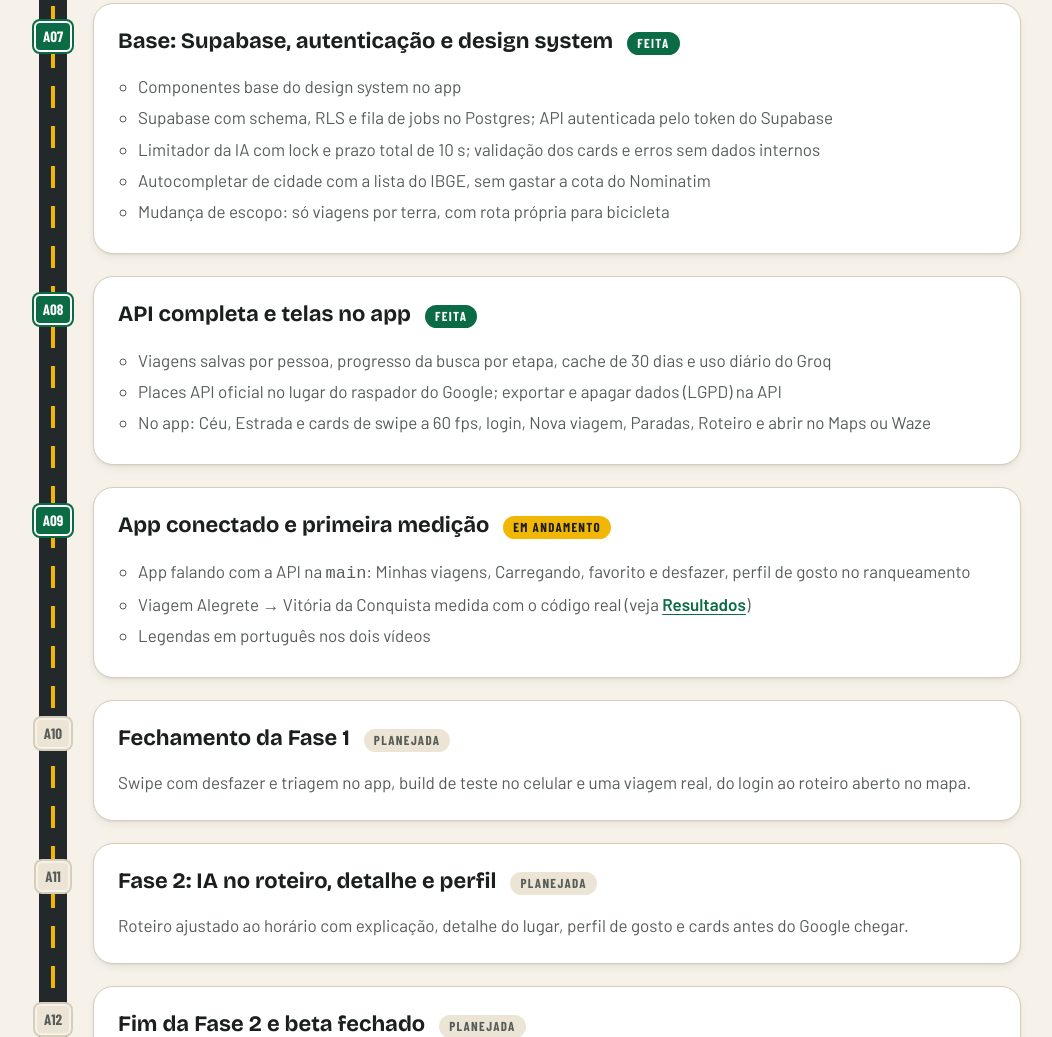
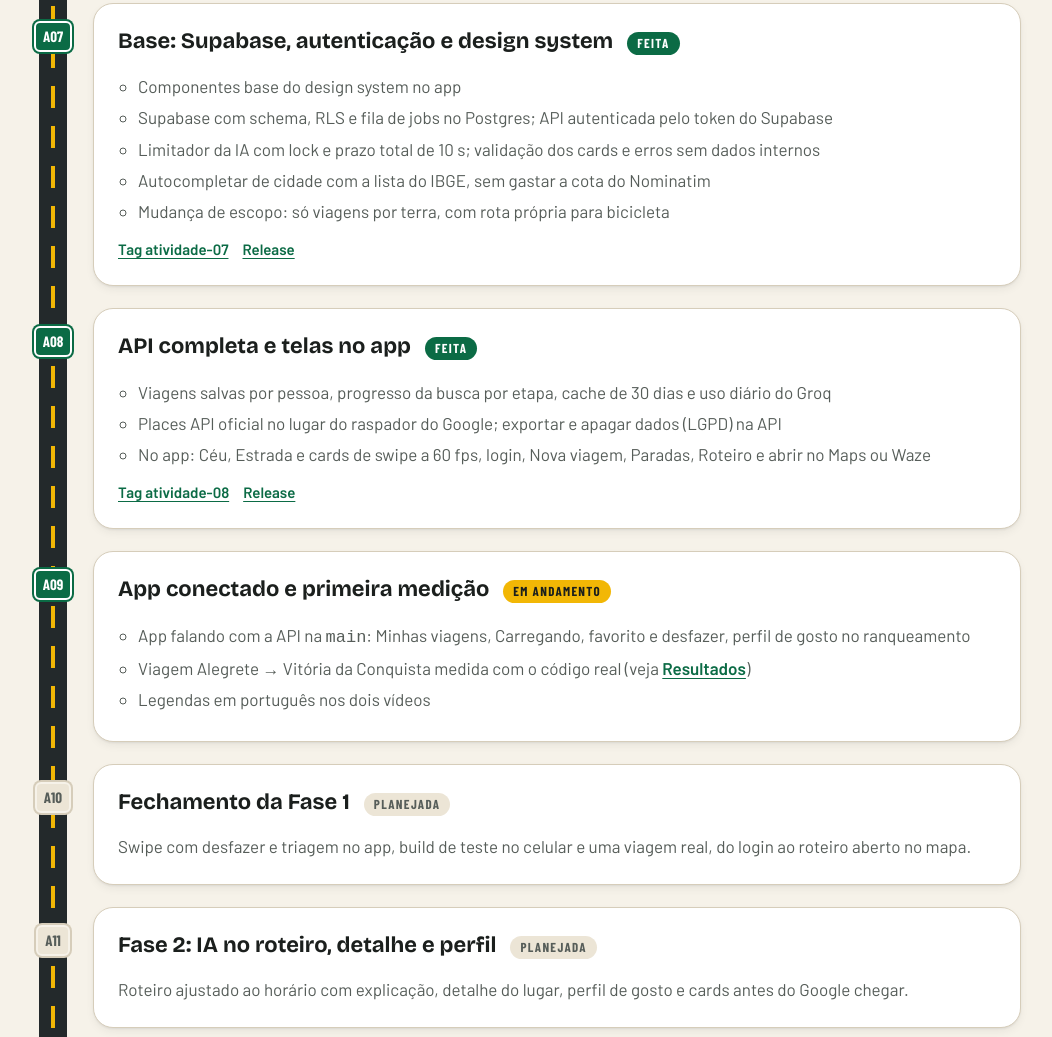
Before and after one commit to liaa-leonardo/liaa-leonardo.github.io, a plain HTML site: page index.html in a window 1280 px wide. Shown: the part 10305-11342 px from the top of the page, without its empty margins (119-1171 px from the left). Drawn offline with nearby package versions, Linux system fonts and the light colour scheme.

Commit message:
Site: links das tags e releases da A07 e da A08

```diff
--- a/index.html
+++ b/index.html
@@ -498,6 +498,7 @@
               <li>Autocompletar de cidade com a lista do IBGE, sem gastar a cota do Nominatim</li>
               <li>Mudança de escopo: só viagens por terra, com rota própria para bicicleta</li>
             </ul>
+            <div class="links"><a href="https://github.com/Lleooli/desvio/tree/atividade-07">Tag atividade-07</a><a href="https://github.com/Lleooli/desvio/releases/tag/atividade-07">Release</a></div>
           </div>
         </li>
         <li class="entrega">
@@ -509,6 +510,7 @@
               <li>Places API oficial no lugar do raspador do Google; exportar e apagar dados (LGPD) na API</li>
               <li>No app: Céu, Estrada e cards de swipe a 60 fps, login, Nova viagem, Paradas, Roteiro e abrir no Maps ou Waze</li>
             </ul>
+            <div class="links"><a href="https://github.com/Lleooli/desvio/tree/atividade-08">Tag atividade-08</a><a href="https://github.com/Lleooli/desvio/releases/tag/atividade-08">Release</a></div>
           </div>
         </li>
         <li class="entrega">
```
